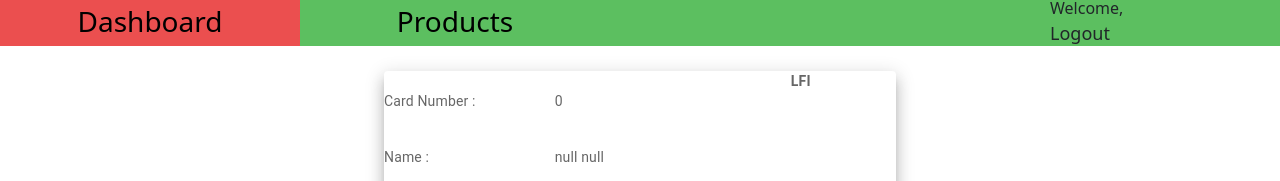
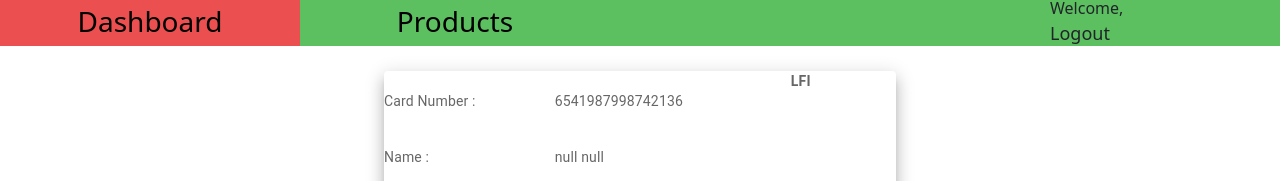
Before and after one commit to mouni2317/cfms_frontend, a React (Create React App) app: page /dashboard in a window 1280 px wide. Shown: the part 154-335 px from the top of the page. Built offline with nearby package versions, Linux system fonts and the light colour scheme; no server answers.

Commit message:
fixed card number

```diff
--- a/src/Components/Dashboard.js
+++ b/src/Components/Dashboard.js
@@ -38,7 +38,8 @@ export class Dashboard extends Component {
           userId: 0,
           data: ""
         },
-      ]
+      ],
+      defaultCardNumber: 6541987998742136
     };
   }
 
@@ -101,7 +102,7 @@ export class Dashboard extends Component {
                 </Grid>
                 <Grid item xs={8}>
                   <p className="value">
-                    {this.state.CardDetails.cardNumber}
+                    {this.state.CardDetails.cardNumber ? this.state.CardDetails.cardNumber : this.state.defaultCardNumber}
                   </p>
                 </Grid>
               </Grid>
```
